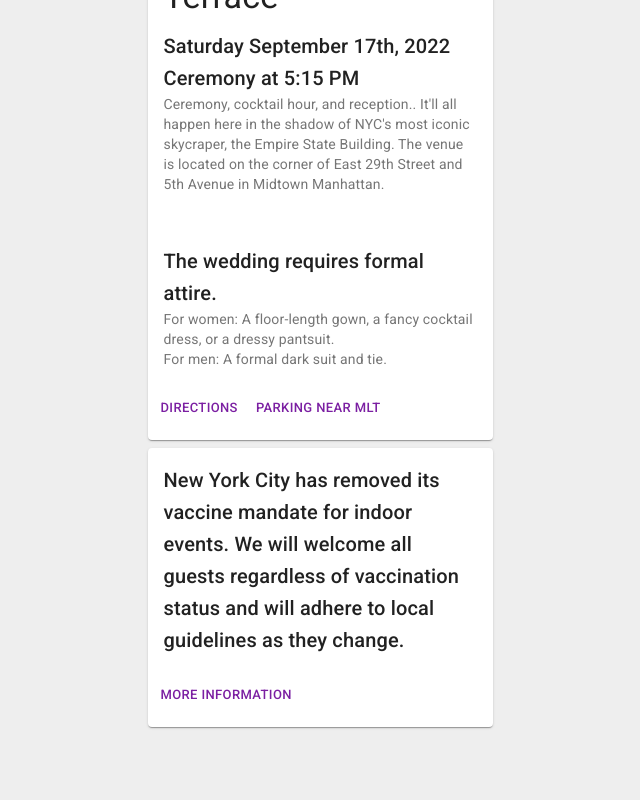
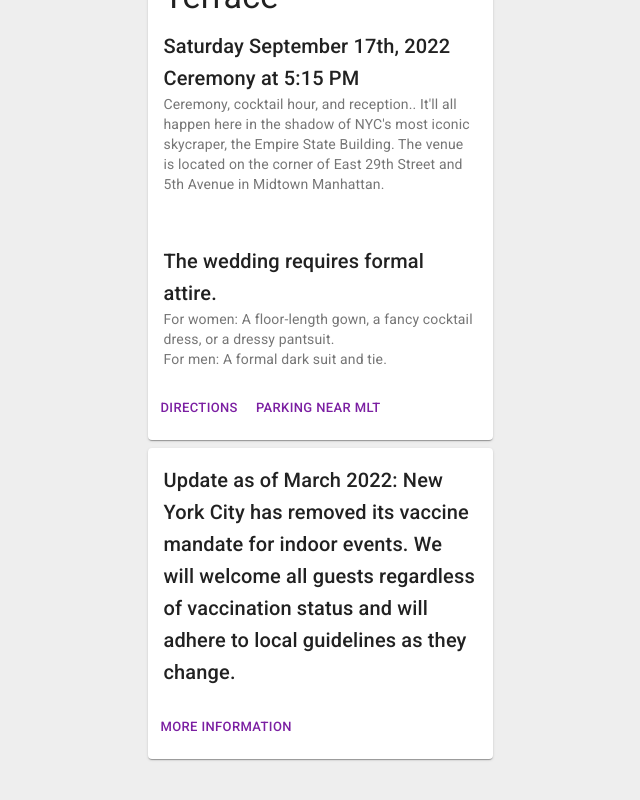
Before and after one commit to mikegoolsby/wedding_client, a React (Create React App) app: page / in a window 1280 px wide. Shown: the part 1258-2058 px from the top of the page, without its empty margins (320-960 px from the left). Built offline with nearby package versions, Linux system fonts and the light colour scheme; no server answers; a web font is replaced by a local one.

Commit message:
updates vaccine policy

```diff
--- a/src/pages/wedding.jsx
+++ b/src/pages/wedding.jsx
@@ -102,7 +102,7 @@ const Wedding = () => {
                 <CardActionArea>
                     <CardContent>
                         <Typography variant="h6" component="p">
-                            New York City has removed its vaccine mandate for indoor events. We will welcome all guests regardless of vaccination status and will adhere to local guidelines as they change.
+                            Update as of March 2022: New York City has removed its vaccine mandate for indoor events. We will welcome all guests regardless of vaccination status and will adhere to local guidelines as they change.
                         </Typography>
                     </CardContent>
                 </CardActionArea>
```
